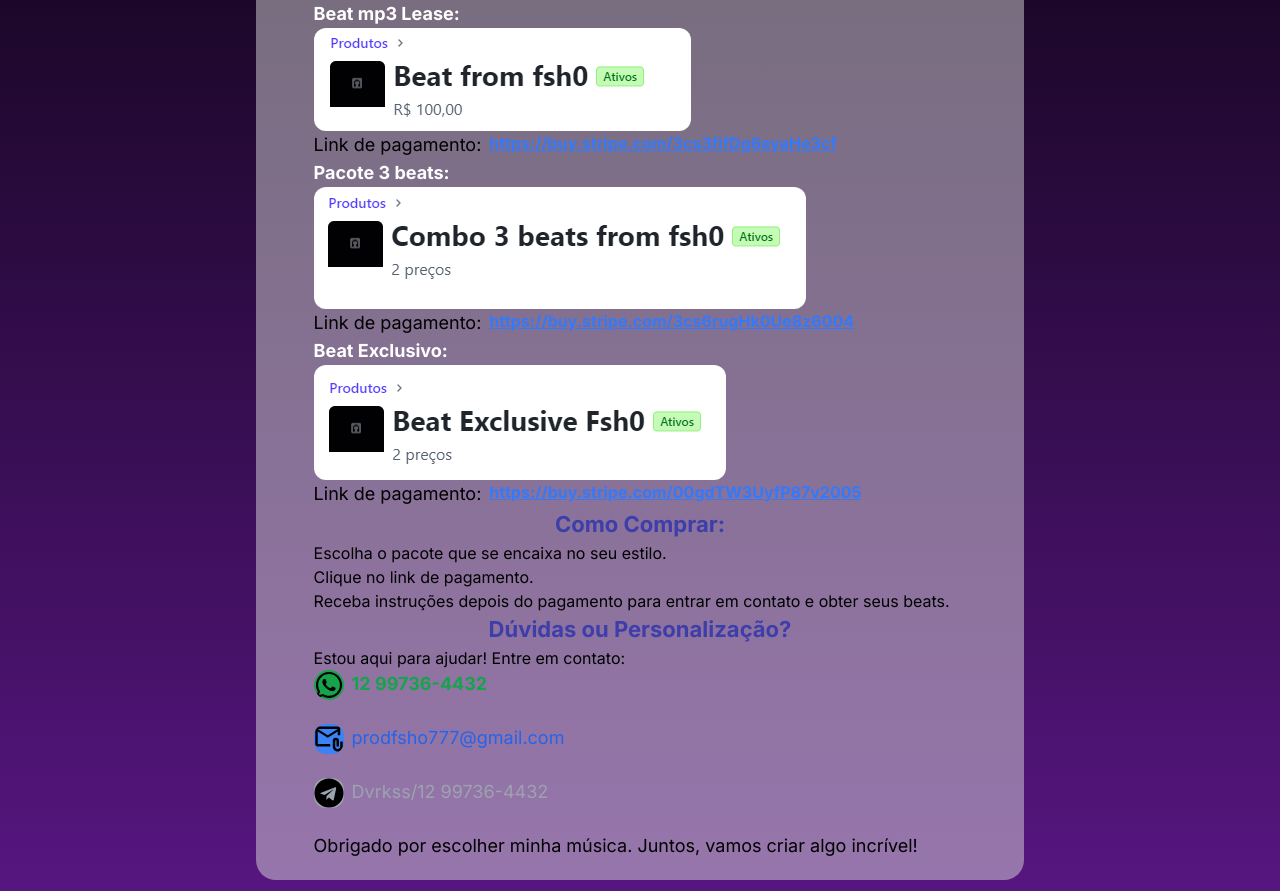
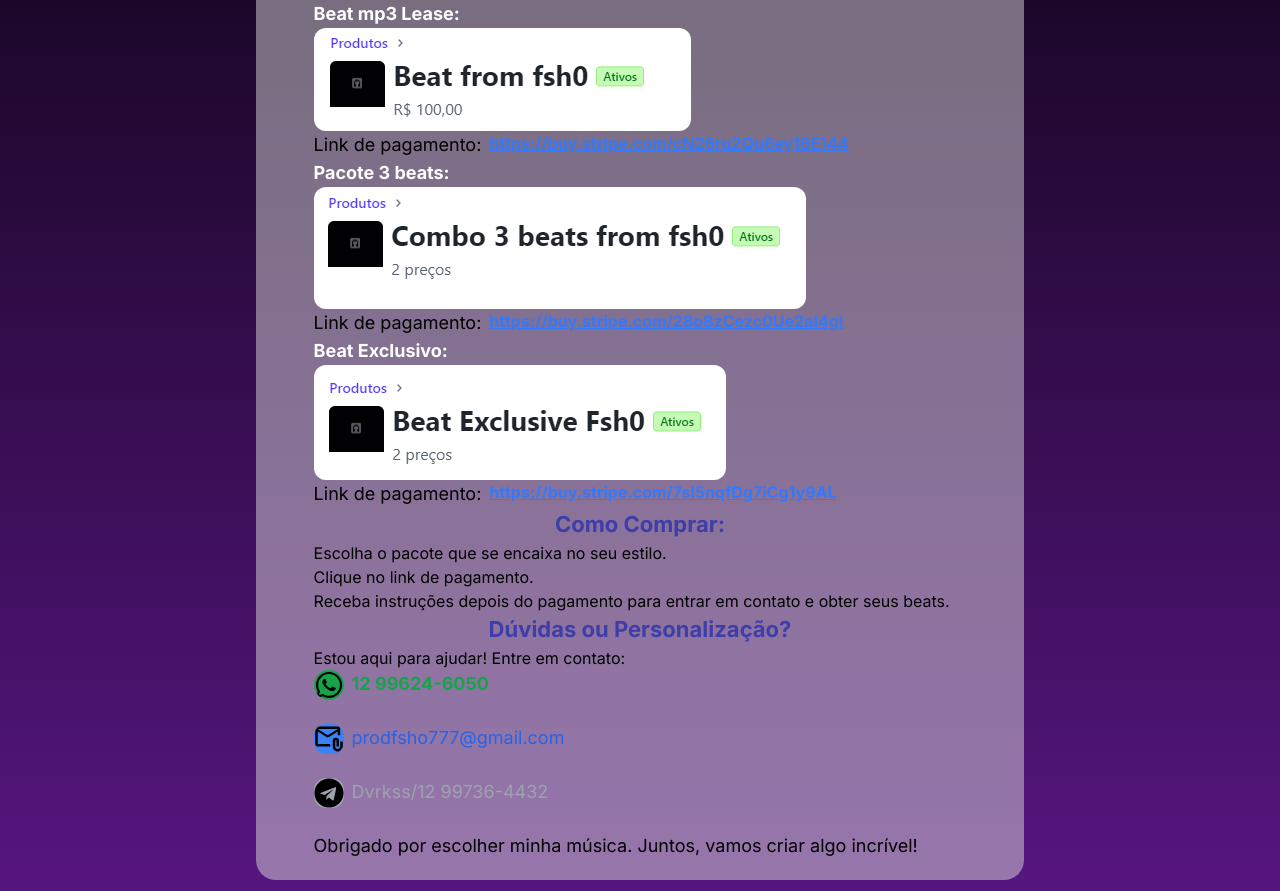
Before and after one commit to Caiqu3wav/deicid3, a Next.js app: page /buybeat in a window 1280 px wide. Shown: the part 527-1418 px from the top of the page. Built offline with nearby package versions, Linux system fonts and the light colour scheme.

Commit message:
atualização nos links de pagamento e contato

```diff
--- a/src/app/buybeat/page.tsx
+++ b/src/app/buybeat/page.tsx
@@ -28,29 +28,29 @@ export default function BuyBeat() {
                         <h2>Descubra o som que vai transformar seus projetos. Ofereço opções de pacotes:</h2>
                         <div className="flex flex-col">
                             <p className="font-bold text-white text-lg">Beat mp3 Lease:</p>
-                            <Link href="https://buy.stripe.com/3cs3fifDg6eyaHe3cf" target="_blank">
+                            <Link href="https://buy.stripe.com/cN26ru2Qu6ey16E144" target="_blank">
                                 <Image src={beatSingle} alt="beat image" className="rounded-xl" />
                             </Link>
                             <div className="flex gap-2">
                                 <p className="text-lg majorthree1:hidden">Link de pagamento:</p>
-                                <a href="https://buy.stripe.com/3cs3fifDg6eyaHe3cf" className="paylink midtwo4:hidden midtw:text-sm midtwo3:text-xs" target="_blank">
-                                https://buy.stripe.com/3cs3fifDg6eyaHe3cf
+                                <a href="https://buy.stripe.com/cN26ru2Qu6ey16E144" className="paylink midtwo4:hidden midtw:text-sm midtwo3:text-xs" target="_blank">
+                                https://buy.stripe.com/cN26ru2Qu6ey16E144
                                 </a>
                                 <a className="text-lg font-bold text-blue-400 hidden midtwo4:block"
-                                href="https://buy.stripe.com/3cs3fifDg6eyaHe3cf">Clique para pagar</a>
+                                href="https://buy.stripe.com/cN26ru2Qu6ey16E144">Clique para pagar</a>
                             </div>
                         </div>
                         <div className=" flex-col">
                             <p className="font-bold text-white text-lg">Pacote 3 beats:</p>
-                            <Link href="https://buy.stripe.com/3cs6rugHk0Ue8z6004" target="_blank">
+                            <Link href="https://buy.stripe.com/28o8zCezc0Ue2aI4gi" target="_blank">
                                 <Image src={combo3Beats} alt="beat image" className="rounded-xl" />
                             </Link>
                             <div className="flex gap-2">
                                 <p className="text-lg majorthree1:hidden">Link de pagamento:</p>
-                                <a href="https://buy.stripe.com/3cs6rugHk0Ue8z6004" className="paylink midtw:text-sm midtwo3:text-xs midtwo4:hidden" target="_blank">
-                                https://buy.stripe.com/3cs6rugHk0Ue8z6004
+                                <a href="https://buy.stripe.com/28o8zCezc0Ue2aI4gi" className="paylink midtw:text-sm midtwo3:text-xs midtwo4:hidden" target="_blank">
+                                https://buy.stripe.com/28o8zCezc0Ue2aI4gi
                                 </a>
-                                <a className="text-lg font-bold text-blue-400 hidden midtwo4:block" href="https://buy.stripe.com/00g7vy76KcCW5mUbIJ">Clique para pagar</a>
+                                <a className="text-lg font-bold text-blue-400 hidden midtwo4:block" href="https://buy.stripe.com/28o8zCezc0Ue2aI4gi">Clique para pagar</a>
                             </div>
                         </div>
                         <div className="flex flex-col">
@@ -60,10 +60,10 @@ export default function BuyBeat() {
                             </Link>
                             <div className="flex gap-2">
                                 <p className="text-lg majorthree1:hidden">Link de pagamento:</p>
-                                <a href="https://buy.stripe.com/00gdTW3UyfP87v2005" className="paylink midtwo4:hidden midtw:text-sm midtwo3:text-xs" target="_blank">
-                                https://buy.stripe.com/00gdTW3UyfP87v2005
+                                <a href="https://buy.stripe.com/7sI5nqfDg7iCg1y9AL" className="paylink midtwo4:hidden midtw:text-sm midtwo3:text-xs" target="_blank">
+                                https://buy.stripe.com/7sI5nqfDg7iCg1y9AL
                                 </a>
-                                <a className="text-lg font-bold text-blue-400 hidden midtwo4:block" href="https://buy.stripe.com/00gdTW3UyfP87v2005">Clique para pagar</a>
+                                <a className="text-lg font-bold text-blue-400 hidden midtwo4:block" href="https://buy.stripe.com/7sI5nqfDg7iCg1y9AL">Clique para pagar</a>
                             </div>
                         </div>
                         <h1>Como Comprar:</h1>
@@ -77,8 +77,8 @@ export default function BuyBeat() {
                         <p className="flex gap-2">
                             <FaWhatsapp size={30} className="bg-green-600 rounded-full" />
                             <span className="text-green-600 font-bold text-lg">
-                                <Link href="https://wa.me/12997364432" target="_blank">
-                                    12 99736-4432
+                                <Link href="https://wa.me/12996246050" target="_blank">
+                                    12 99624-6050
                                 </Link>
                             </span>
                         </p>
```
